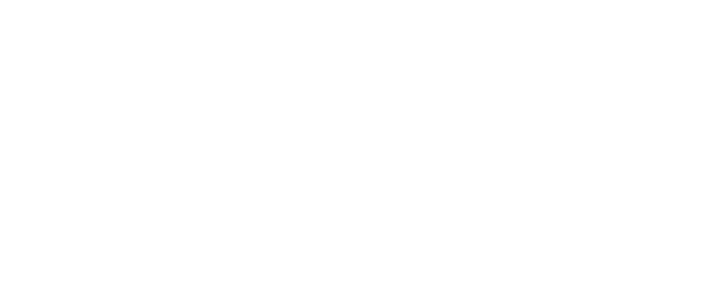
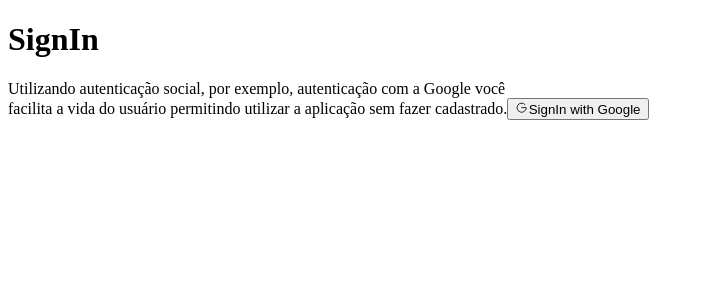
Before and after one commit to joseNeilson25/youtube, a Next.js app: page / in a window 1280 px wide. Shown: the top 300 px of the page, without its empty margins (0-703 px from the left). Built offline with nearby package versions, Linux system fonts and the light colour scheme.

Commit message:
estrutura html

```diff
--- a/package.json
+++ b/package.json
@@ -16,6 +16,7 @@
     "eslint": "8.39.0",
     "eslint-config-next": "13.3.1",
     "next": "13.3.1",
+    "phosphor-react": "^1.4.1",
     "postcss": "8.4.23",
     "react": "18.2.0",
     "react-dom": "18.2.0",
--- /dev/null
+++ b/src/pages/Signin/index.tsx
@@ -0,0 +1,21 @@
+import { GoogleLogo } from "phosphor-react";
+
+export function Signin(){
+    return(
+        <>
+            <div>
+                <h1>SignIn</h1>
+
+                <span>
+                Utilizando autenticação social, por exemplo, autenticação com a Google você <br />
+                facilita a vida do usuário permitindo utilizar a aplicação sem fazer cadastrado.
+                </span>
+
+                <button type="button" className="button">
+                <GoogleLogo />
+                    SignIn with Google
+                </button>
+            </div>
+        </>
+    )
+}
--- a/src/pages/index.tsx
+++ b/src/pages/index.tsx
@@ -1,12 +1,9 @@
-import Image from 'next/image'
-import { Inter } from 'next/font/google'
-
-const inter = Inter({ subsets: ['latin'] })
+import { Signin } from "./Signin";
 
 export default function Home() {
   return (
       <main>
-
+        <Signin/>
       </main>
   )
 }
```
Also changed, not shown: 1 other file (tests, documents, lock files or other folders).
